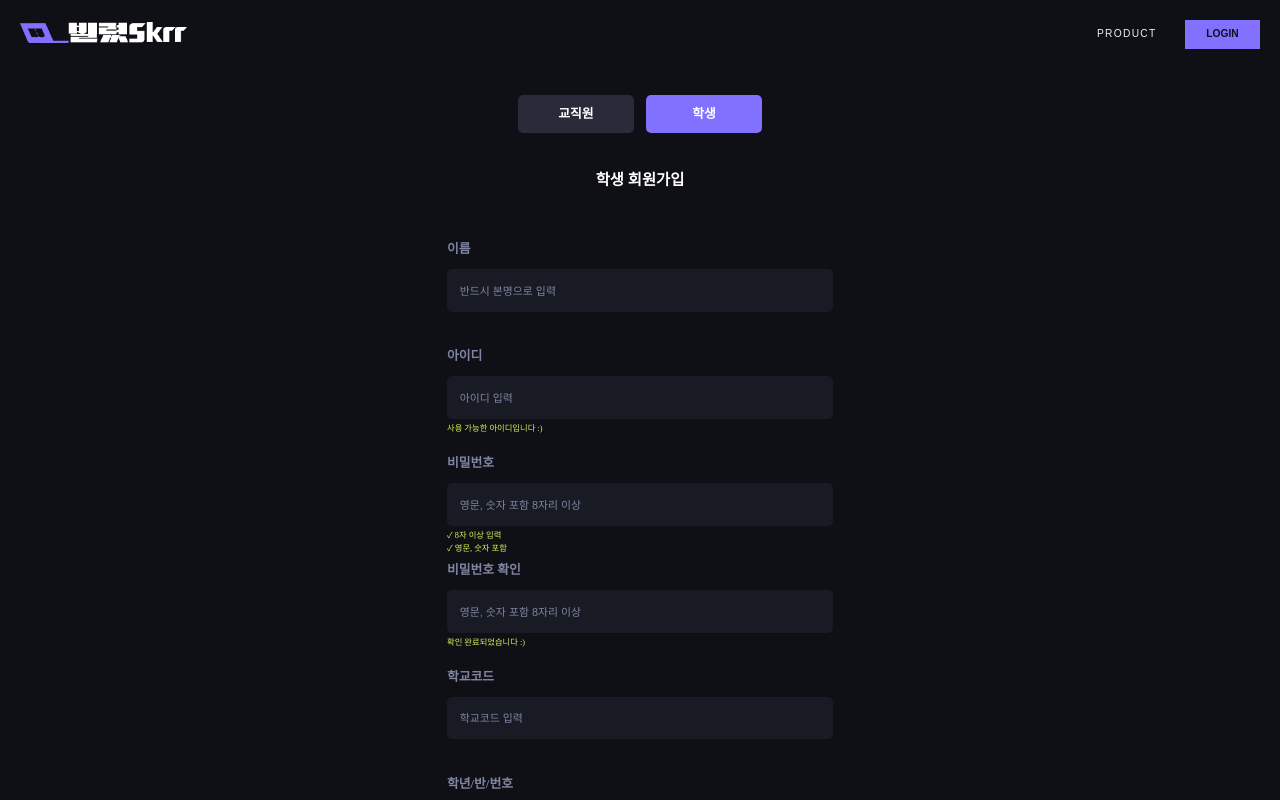
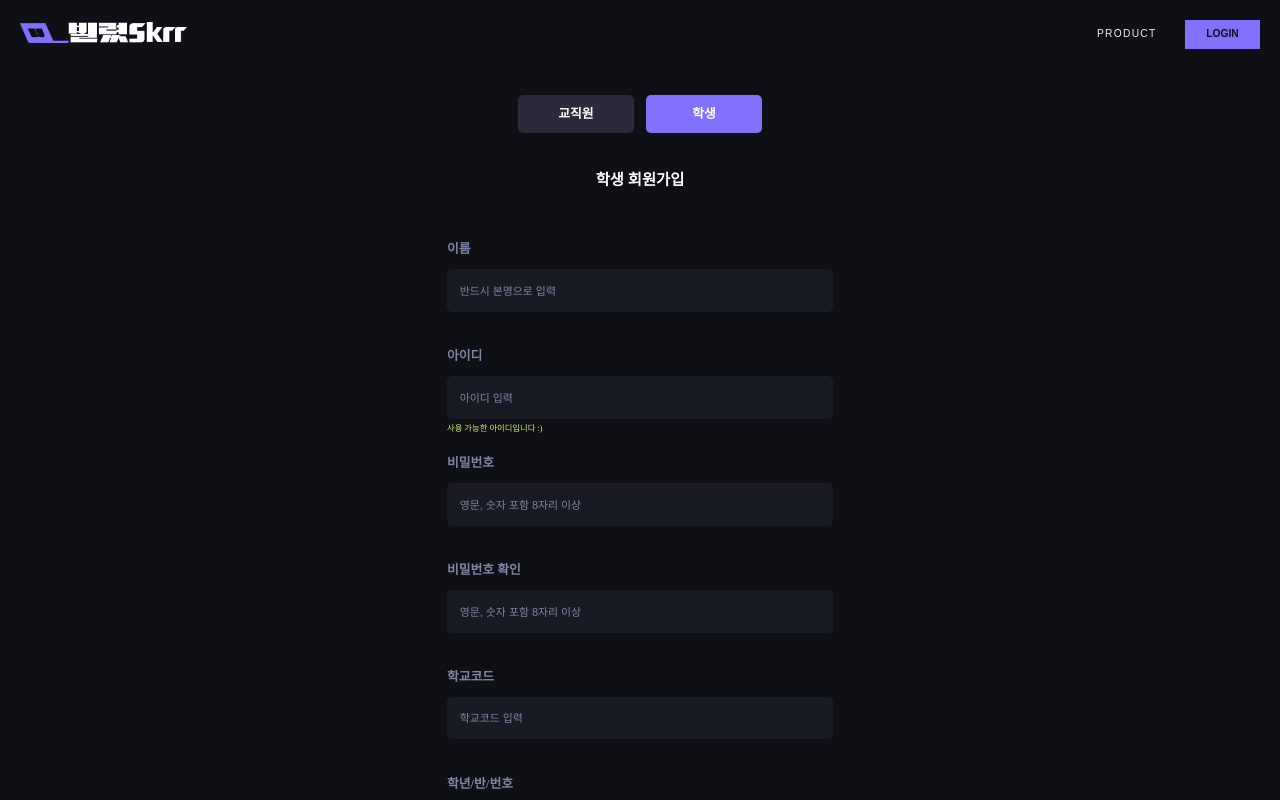
Before and after one commit to BorrowedSkrr/FE-BorrowedSkrr, a React (Create React App) app: page /signStudent in a window 1280 px wide. Shown: the top 800 px of the page. Built offline with nearby package versions, Linux system fonts and the light colour scheme.

Commit message:
아이디 제외 유효성검사 문구 완료

```diff
--- a/src/pages/SignStaff.jsx
+++ b/src/pages/SignStaff.jsx
@@ -25,9 +25,42 @@ function SignStaff() {
 
     //유효성 검사 문구
     const isIdAvailable = true;
-    const isPassword1Available = true;
-    const isPassword2Available = true;
-    const isPasswordCheckAvailable = true;
+    const [isPasswordConfirmationStarted, setIsPasswordConfirmationStarted] = useState(false);
+    const [isPasswordCheckAvailable, setIsPasswordCheckAvailable] = useState(false);
+    const [isPassword1Available, setIsPassword1Available] = useState(false);
+    const [isPassword2Available, setIsPassword2Available] = useState(false);
+
+    const handlePasswordChange = (e) => {
+        const password = document.getElementById('signStaffPassword').value;
+        const passwordCheck = document.getElementById('signStaffPasswordCheck').value;
+
+        if (e.target.id === 'signStaffPasswordCheck') {
+            // 비밀번호와 비밀번호 확인 간의 일치 여부 검사
+            if (passwordCheck === password) {
+                setIsPasswordCheckAvailable(true);
+            } else {
+                setIsPasswordCheckAvailable(false);
+            }
+
+            setIsPasswordConfirmationStarted(true);
+        } else if (e.target.id === 'signStaffPassword') {
+            setIsPasswordConfirmationStarted(true); // 입력 시작하면 문구 표시
+            setIsPasswordCheckAvailable(passwordCheck === password); // 비밀번호 입력 시에 true/false를 바꾸며 문구를 표시
+
+            // 비밀번호 8자 이상 판별
+            setIsPassword1Available(password.length >= 8);
+
+            // 영문과 숫자 포함 여부 판별
+            setIsPassword2Available(/^(?=.*[a-zA-Z])(?=.*[0-9])/.test(password));
+        }
+
+        // 비밀번호 확인과 비밀번호 입력이 모두 비어있을 때 문구 숨기기
+        if (!password && !passwordCheck) {
+            setIsPasswordCheckAvailable(false);
+            setIsPasswordConfirmationStarted(false);
+        }
+    };
+
 
     return (
         <div className="signStaff">
@@ -63,24 +96,31 @@ function SignStaff() {
                     )}
 
                     <p id="PasswordTitle">비밀번호</p>
-                    <input type="password" placeholder="영문, 숫자 포함 8자리 이상" id="signStaffPassword" />
-                    {isPassword1Available ? (
-                        <p id="Password1Explain">︎✓ 8자 이상 입력</p>
-                    ) : (
-                        <p id="Password1Explain" style={{ color: "#FF5D47" }}>︎✓ 8자 이상 입력</p>
+                    <input type="password" placeholder="영문, 숫자 포함 8자리 이상" id="signStaffPassword" onChange={handlePasswordChange} />
+                    {(isPasswordConfirmationStarted && !isPassword1Available) && (
+                        <p id="Password1Explain" style={{ color: "#FF5D47" }}>✓ 8자 이상 입력</p>
                     )}
-                    {isPassword2Available ? (
+                    {(isPasswordConfirmationStarted && !isPassword2Available) && (
+                        <p id="Password2Explain" style={{ color: "#FF5D47" }}>✓ 영문, 숫자 포함</p>
+                    )}
+                    {isPassword1Available && (
+                        <p id="Password1Explain">✓ 8자 이상 입력</p>
+                    )}
+                    {isPassword2Available && (
                         <p id="Password2Explain">✓ 영문, 숫자 포함</p>
-                    ) : (
-                            <p id="Password2Explain" style={{ color: "#FF5D47" }}>✓ 영문, 숫자 포함</p>
                     )}
 
                     <p id="CheckPasswordTitle">비밀번호 확인</p>
-                    <input type="password" placeholder="영문, 숫자 포함 8자리 이상" id="signStaffPasswordCheck" />
-                    {isPasswordCheckAvailable ? (
-                        <p id="PasswordCheckExplain">확인 완료되었습니다 :)</p>
-                    ) : (
-                        <p id="PasswordCheckExplain" style={{ color: "#FF5D47" }}>동일하지 않은 비밀번호입니다 :(</p>
+                    <input type="password" placeholder="영문, 숫자 포함 8자리 이상" id="signStaffPasswordCheck" onChange={handlePasswordChange} />
+                    {(isPasswordConfirmationStarted && !isPasswordCheckAvailable) && (
+                        <p id="PasswordCheckExplain" style={{ color: '#FF5D47' }}>
+                            동일하지 않은 비밀번호입니다 :(
+                        </p>
+                    )}
+                    {isPasswordConfirmationStarted && isPasswordCheckAvailable && (
+                        <p id="PasswordCheckExplain" style={{ color: '#D2F75A' }}>
+                            확인 완료되었습니다 :)
+                        </p>
                     )}
 
                     <p id="SchoolTitle">학교이름</p>
@@ -96,8 +136,15 @@ function SignStaff() {
                     <button className="fileUploadBtn" onClick={handleFileButtonClick}>파일선택</button>
 
                     <div class="buttonContainer">
-                        <button type="submit" id="signStaffButton">회원가입 완료</button>
+                        {isIdAvailable && isPassword1Available && isPassword2Available && isPasswordCheckAvailable ? (
+                            <Link to="/loginstaff">
+                                <button type="submit" id="signStaffButton">회원가입 완료</button>
+                            </Link>
+                        ) : (
+                            <button type="submit" id="signStaffButton" disabled>회원가입 완료</button>
+                        )}
                     </div>
+
                 </form>
             </div>
 
--- a/src/pages/SignStudent.jsx
+++ b/src/pages/SignStudent.jsx
@@ -1,4 +1,4 @@
-import React from 'react';
+import React, { useState } from 'react';
 import { Link } from "react-router-dom";
 import logo_small from "../images/logo-small.png";
 import likelion from "../images/likelion.png";
@@ -6,9 +6,45 @@ import likelion from "../images/likelion.png";
 function SignStudent() {
     //유효성 검사 문구
     const isIdAvailable = true;
-    const isPassword1Available = true;
-    const isPassword2Available = true;
-    const isPasswordCheckAvailable = true;
+    const [isPasswordConfirmationStarted, setIsPasswordConfirmationStarted] = useState(false);
+    const [isPasswordCheckAvailable, setIsPasswordCheckAvailable] = useState(false);
+    const [isPassword1Available, setIsPassword1Available] = useState(false);
+    const [isPassword2Available, setIsPassword2Available] = useState(false);
+
+    const handleFormSubmit = (e) => {
+        e.preventDefault();
+    };
+
+    const handlePasswordChange = (e) => {
+        const password = document.getElementById('signStudentPassword').value;
+        const passwordCheck = document.getElementById('signStudentPasswordCheck').value;
+
+        if (e.target.id === 'signStudentPasswordCheck') {
+            // 비밀번호와 비밀번호 확인 간의 일치 여부 검사
+            if (passwordCheck === password) {
+                setIsPasswordCheckAvailable(true);
+            } else {
+                setIsPasswordCheckAvailable(false);
+            }
+
+            setIsPasswordConfirmationStarted(true);
+        } else if (e.target.id === 'signStudentPassword') {
+            setIsPasswordConfirmationStarted(true); // 입력 시작하면 문구 표시
+            setIsPasswordCheckAvailable(passwordCheck === password); // 비밀번호 입력 시에 true/false를 바꾸며 문구를 표시
+
+            // 비밀번호 8자 이상 판별
+            setIsPassword1Available(password.length >= 8);
+
+            // 영문과 숫자 포함 여부 판별
+            setIsPassword2Available(/^(?=.*[a-zA-Z])(?=.*[0-9])/.test(password));
+        }
+
+        // 비밀번호 확인과 비밀번호 입력이 모두 비어있을 때 문구 숨기기
+        if (!password && !passwordCheck) {
+            setIsPasswordCheckAvailable(false);
+            setIsPasswordConfirmationStarted(false);
+        }
+    };
 
     return (
         <div class="signStudent">
@@ -32,7 +68,7 @@ function SignStudent() {
 
                 <p id="signStudentTitle">학생 회원가입</p>
 
-                <form>
+                <form onSubmit={handleFormSubmit}>
                     <p id="NameTitle">이름</p>
                     <input type="text" placeholder="반드시 본명으로 입력" id="signStudentName" />
 
@@ -45,24 +81,31 @@ function SignStudent() {
                     )}
 
                     <p id="PasswordTitle">비밀번호</p>
-                    <input type="password" placeholder="영문, 숫자 포함 8자리 이상" id="signStudentPassword" />
-                    {isPassword1Available ? (
-                        <p id="Password1Explain">︎✓ 8자 이상 입력</p>
-                    ) : (
-                        <p id="Password1Explain" style={{ color: "#FF5D47" }}>︎✓ 8자 이상 입력</p>
+                    <input type="password" placeholder="영문, 숫자 포함 8자리 이상" id="signStudentPassword" onChange={handlePasswordChange} />
+                    {(isPasswordConfirmationStarted && !isPassword1Available) && (
+                        <p id="Password1Explain" style={{ color: "#FF5D47" }}>✓ 8자 이상 입력</p>
                     )}
-                    {isPassword2Available ? (
+                    {(isPasswordConfirmationStarted && !isPassword2Available) && (
+                        <p id="Password2Explain" style={{ color: "#FF5D47" }}>✓ 영문, 숫자 포함</p>
+                    )}
+                    {isPassword1Available && (
+                        <p id="Password1Explain">✓ 8자 이상 입력</p>
+                    )}
+                    {isPassword2Available && (
                         <p id="Password2Explain">✓ 영문, 숫자 포함</p>
-                    ) : (
-                        <p id="Password2Explain" style={{ color: "#FF5D47" }}>✓ 영문, 숫자 포함</p>
                     )}
 
                     <p id="CheckPasswordTitle">비밀번호 확인</p>
-                    <input type="password" placeholder="영문, 숫자 포함 8자리 이상" id="signStudentPasswordCheck" />
-                    {isPasswordCheckAvailable ? (
-                        <p id="PasswordCheckExplain">확인 완료되었습니다 :)</p>
-                    ) : (
-                        <p id="PasswordCheckExplain" style={{ color: "#FF5D47" }}>동일하지 않은 비밀번호입니다 :(</p>
+                    <input type="password" placeholder="영문, 숫자 포함 8자리 이상" id="signStudentPasswordCheck" onChange={handlePasswordChange} />
+                    {(isPasswordConfirmationStarted && !isPasswordCheckAvailable) && (
+                        <p id="PasswordCheckExplain" style={{ color: '#FF5D47' }}>
+                            동일하지 않은 비밀번호입니다 :(
+                        </p>
+                    )}
+                    {isPasswordConfirmationStarted && isPasswordCheckAvailable && (
+                        <p id="PasswordCheckExplain" style={{ color: '#D2F75A' }}>
+                            확인 완료되었습니다 :)
+                        </p>
                     )}
 
                     <p id="SchoolTitle">학교코드</p>
@@ -72,7 +115,13 @@ function SignStudent() {
                     <input type="text" placeholder="ex. 1학년 1반 1번" id="signStudentInformation" />
 
                     <div class="buttonContainer">
-                        <button type="submit" id="signStaffButton">회원가입 완료</button>
+                        {isIdAvailable && isPassword1Available && isPassword2Available && isPasswordCheckAvailable ? (
+                            <Link to="/loginstudent">
+                                <button type="submit" id="signStudentButton">회원가입 완료</button>
+                            </Link>
+                        ) : (
+                            <button type="submit" id="signStudentButton" disabled>회원가입 완료</button>
+                        )}
                     </div>
                 </form>
             </div>
```
